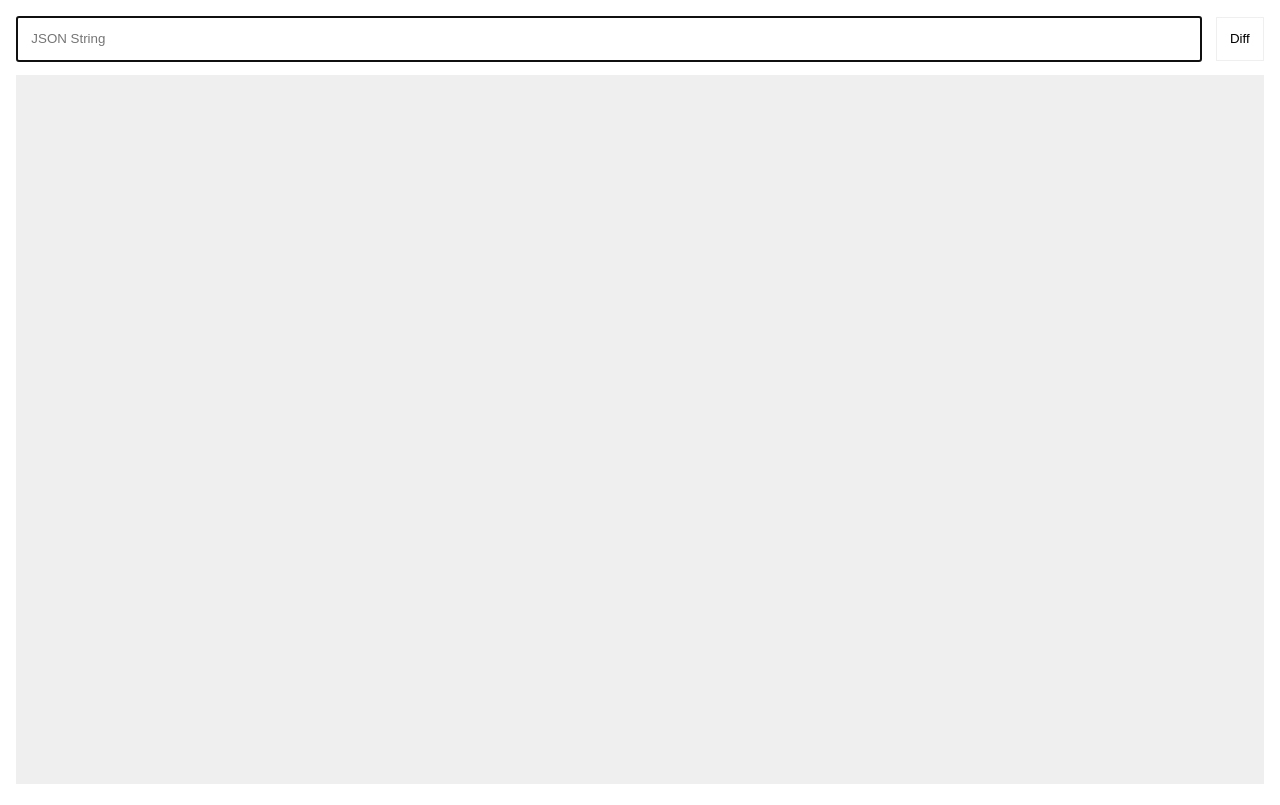
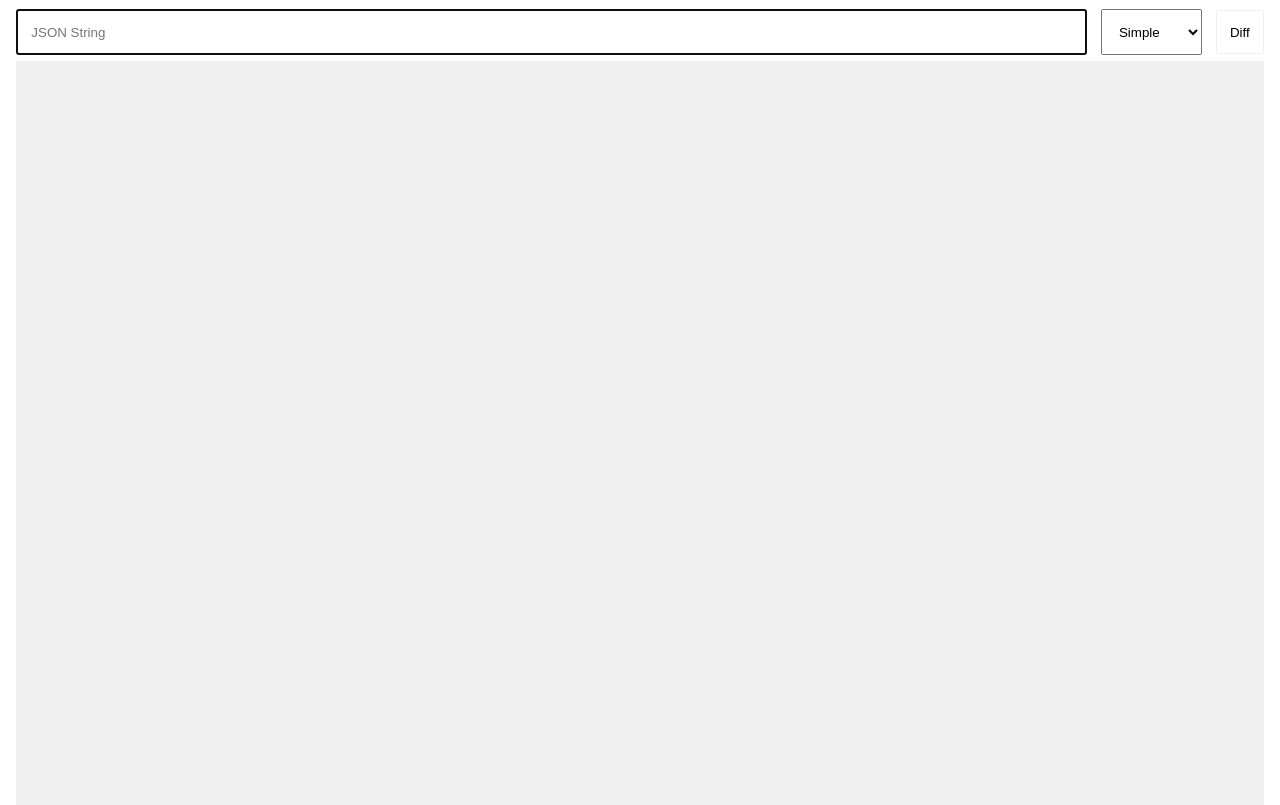
Before and after one commit to atkinchris/json-diff, a website: page index.html in a window 1280 px wide. Drawn offline with Linux system fonts and the light colour scheme.

Commit message:
Support array and different regex options

```diff
--- a/assets/layout.css
+++ b/assets/layout.css
@@ -12,14 +12,14 @@ html, body {
 .container {
   height: 100%;
   padding: 1em;
-  display: flex;
-  flex-direction: column;
-  align-items: stretch;
 }
 
 .form {
   display: flex;
   align-items: center;
+  height: 3vh;
+
+  min-height: 2em;
 }
 
 .form_input {
@@ -33,6 +33,10 @@ html, body {
 
 .form_input--text {
   flex: 1;
+}
+
+.form_input--text,
+.form_input--select {
   margin-right: 1em;
 }
 
@@ -40,5 +44,7 @@ html, body {
   background: #EFEFEF;
   margin: 1em 0 0;
   padding: 1em;
-  flex: 1;
+  height: 93vh;
+
+  overflow: scroll;
 }
--- a/assets/process-json.js
+++ b/assets/process-json.js
@@ -1,8 +1,9 @@
 window.processJson = function processJson() {
   var input = document.getElementById('json').value
-  var regex = /}([^{},"]*){/.exec(input)
+  var regexOption = document.getElementById('regex').value
+  var regex = RegExp(regexOption).exec(input)
 
-  var objects = String(input).split(regex[1])
+  var objects = String(input).split(regex[regex.length - 1])
   var diff = JsDiff.diffJson(
     JSON.parse(objects[0]),
     JSON.parse(objects[1])
--- a/index.html
+++ b/index.html
@@ -11,6 +11,10 @@
     <div class="container">
       <form class="form" onsubmit="event.preventDefault(); processJson()">
         <input class="form_input form_input--text" type="text" id="json" placeholder="JSON String" autofocus />
+        <select class="form_input form_input--select" id="regex">
+          <option value=" was not equal to ">Simple</option>
+          <option value='}([^{},"]*){'>Complex</option>
+        </select>
         <input class="form_input form_input--submit" type="submit" value="Diff">
       </form>
       <pre id="display"></pre>
```
